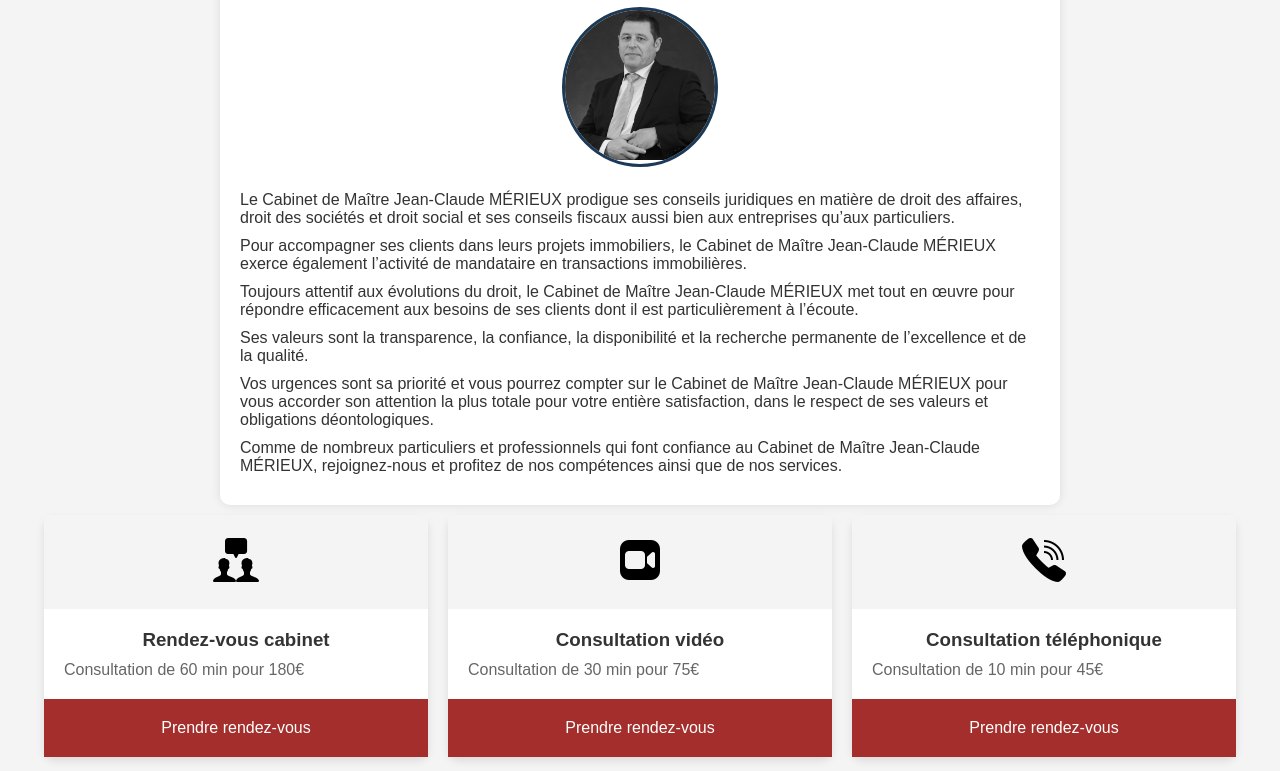
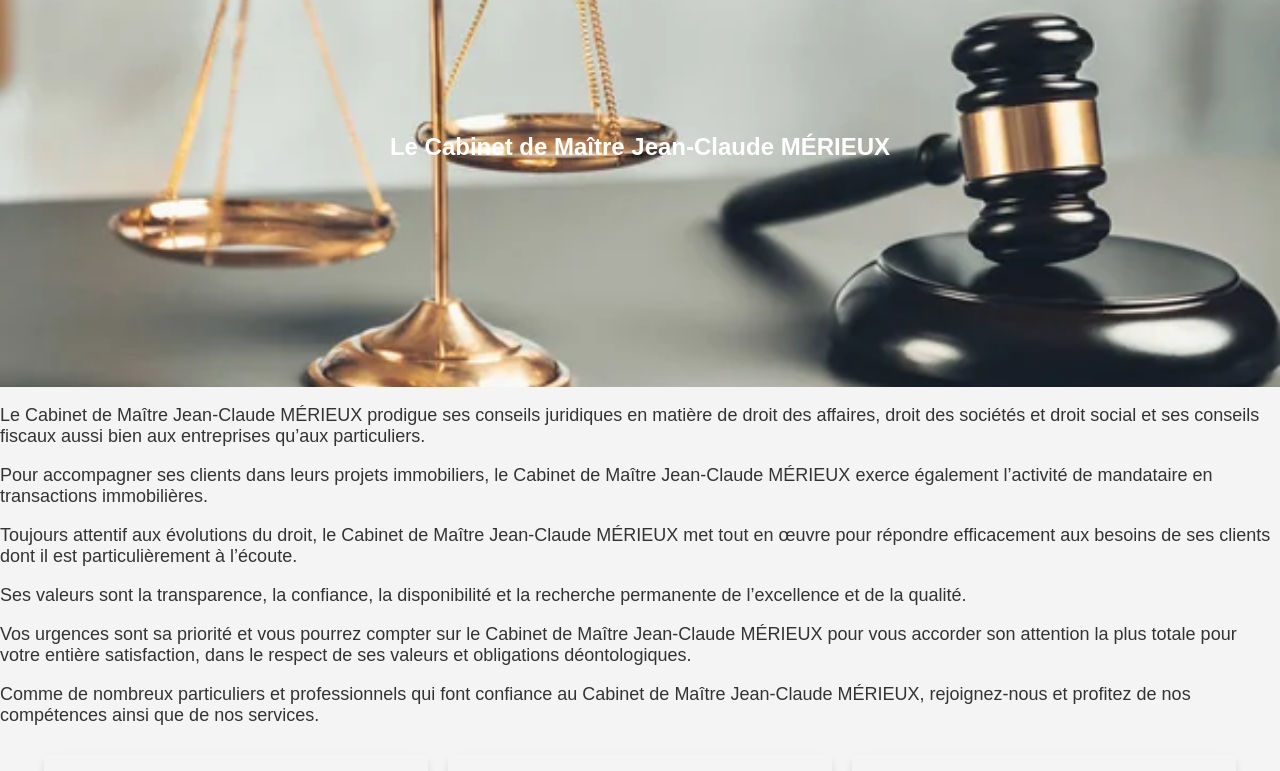
Before and after one commit to blernix/merieuxAvocat, a plain HTML site: page index.html in a window 1280 px wide. Shown: the part 157-928 px from the top of the page. Drawn offline with nearby package versions, Linux system fonts and the light colour scheme.

Commit message:
parralax plus animejs

```diff
--- a/index.html
+++ b/index.html
@@ -52,13 +52,14 @@
         </nav>
 </header>
 
-    <div class="main-content" id="home">
-        <div class="title-content">
+<section class="parallax-section" id="home">
+    <div class="parallax-background"></div>
+    <div class="parallax-content">
         <h1>Le Cabinet de Maître Jean-Claude MÉRIEUX</h1>
-            <div class="profile-image-container">
-                <img src="assets/images/profil.jpeg" alt="photo de Jean-Claude Mérieux" class="profile-image">
     </div>
-        </div>
+</section>
+
+<div class="main-content">
     <p>
         Le Cabinet de Maître Jean-Claude MÉRIEUX prodigue ses conseils juridiques en matière de droit des affaires, droit des sociétés et droit social et ses conseils fiscaux aussi bien aux entreprises qu’aux particuliers.
     </p>
@@ -78,6 +79,7 @@
         Comme de nombreux particuliers et professionnels qui font confiance au Cabinet de Maître Jean-Claude MÉRIEUX, rejoignez-nous et profitez de nos compétences ainsi que de nos services.
     </p>
 </div>
+
 
     <section class="cards-container">
         <div class="carousel">
@@ -151,7 +153,7 @@
     <footer class="footer">
         <span>&copy; 2024 Cabinet de Maître Jean-Claude MÉRIEUX. Tous droits réservés.</span>
     </footer>
-
+    <script src="https://cdnjs.cloudflare.com/ajax/libs/animejs/3.2.1/anime.min.js"></script>
     <script src="script.js"></script>
 </body>
 </html>
--- a/script.js
+++ b/script.js
@@ -115,7 +115,6 @@ document.addEventListener('DOMContentLoaded', onScroll);
     function goToSlide(index) {
         currentIndex = index;
         const offset = -index * 100;
-                                console.log(`Going to slide: ${index}, offset: ${offset}%`);
         carousel.style.transform = `translateX(${offset}%)`;
         updateDots();
     }
@@ -132,7 +131,6 @@ document.addEventListener('DOMContentLoaded', onScroll);
         const firstTouch = evt.touches[0];
         x1 = firstTouch.clientX;
         y1 = firstTouch.clientY;
-                                console.log(`Touch start: x1=${x1}, y1=${y1}`);
     }
 
     function handleTouchMove(evt) {
@@ -146,16 +144,12 @@ document.addEventListener('DOMContentLoaded', onScroll);
         let xDiff = x2 - x1;
         let yDiff = y2 - y1;
 
-                                console.log(`Touch move: x2=${x2}, y2=${y2}, xDiff=${xDiff}, yDiff=${yDiff}`);
-
         if (Math.abs(xDiff) > Math.abs(yDiff)) {
             if (xDiff > 0) {
-                                        console.log("Swiping right");
                 if (currentIndex > 0) {
                     goToSlide(currentIndex - 1);
                 }
             } else {
-                                        console.log("Swiping left");
                 if (currentIndex < cards.length - 1) {
                     goToSlide(currentIndex + 1);
                 }
@@ -166,3 +160,28 @@ document.addEventListener('DOMContentLoaded', onScroll);
         y1 = null;
     }
 });
+
+
+// Anime.js animations
+const paragraphs = document.querySelectorAll('.main-content p');
+
+function animateParagraphs() {
+    paragraphs.forEach((paragraph, index) => {
+        const rect = paragraph.getBoundingClientRect();
+        if (rect.top <= window.innerHeight && rect.bottom >= 0) {
+            paragraph.classList.add('visible');
+        } else {
+            paragraph.classList.remove('visible');
+        }
+    });
+}
+
+window.addEventListener('scroll', animateParagraphs);
+animateParagraphs(); // Initial call to animate paragraphs on page load
+
+// Parallax effect
+window.addEventListener('scroll', () => {
+    const parallax = document.querySelector('.parallax-background');
+    let scrollPosition = window.pageYOffset;
+    parallax.style.transform = 'translateY(' + scrollPosition * 0.5 + 'px)';
+});
--- a/styles.css
+++ b/styles.css
@@ -7,8 +7,9 @@
   --white-color: #fff;
   --gray-color: #666;
   --dot-color: #ccc;
-  --dot-active-color: #741D1A;
+  --dot-active-color: #1B3A57; /* Utiliser bleu marine pour les points actifs */
 }
+
 
 body {
   font-family: Arial, sans-serif;
@@ -182,44 +183,42 @@ body {
   }
 }
 
-.main-content {
-  padding: 20px;
-  max-width: 800px;
-  margin: 0 auto;
-  text-align: center;
-  background-color: var(--white-color);
-  border-radius: 10px;
-  box-shadow: 0 0 10px rgba(0, 0, 0, 0.1);
+.parallax-section {
+  position: relative;
+  height: 60vh;
+  overflow: hidden;
 }
 
-.title-content {
-  margin-bottom: 20px;
+.parallax-background {
+  position: absolute;
+  top: 0;
+  left: 0;
+  width: 100%;
+  height: 100%;
+  background: url('assets/images/depositphotos_654482262-stock-photo-shiny-golden-balanced-scale-wooden.jpg') no-repeat center center/cover;
+  z-index: -1;
+  transform: translateZ(-1px) scale(2);
 }
 
-.profile-image-container {
+.parallax-content {
   position: relative;
-  display: inline-block;
-  overflow: hidden;
-  border-radius: 50%;
-  border: 3px solid var(--primary-color);
+  height: 100%;
+  display: flex;
+  justify-content: center;
+  align-items: center;
+  color: var(--white-color);
 }
 
-.profile-image {
-  width: 150px;
-  height: 150px;
-  object-fit: cover;
-  filter: grayscale(100%);
-  transition: filter 0.5s ease;
+.main-content p {
+  opacity: 0;
+  transform: translateY(20px);
+  transition: opacity 0.6s ease-out, transform 0.6s ease-out;
+  font-size: large;
 }
 
-.profile-image-container:hover .profile-image {
-  filter: grayscale(0%);
-}
-
-p {
-  text-align: left;
-  margin: 10px 0;
-  animation: fadeInUp 0.5s ease both;
+.main-content p.visible {
+  opacity: 1;
+  transform: translateY(0);
 }
 
 @media (max-width: 768px) {
@@ -276,7 +275,9 @@ p {
 
 .card .content {
   padding: 20px;
-  text-align: center;
+  display: flex;
+  flex-direction: column;
+  align-items: center;
 }
 
 .card .content h3 {
```
Also changed, not shown: assets/images/depositphotos_654482262-stock-photo-shiny-golden-balanced-scale-wooden.jpg (added). Lines whose indentation alone changed are shown as unchanged.
